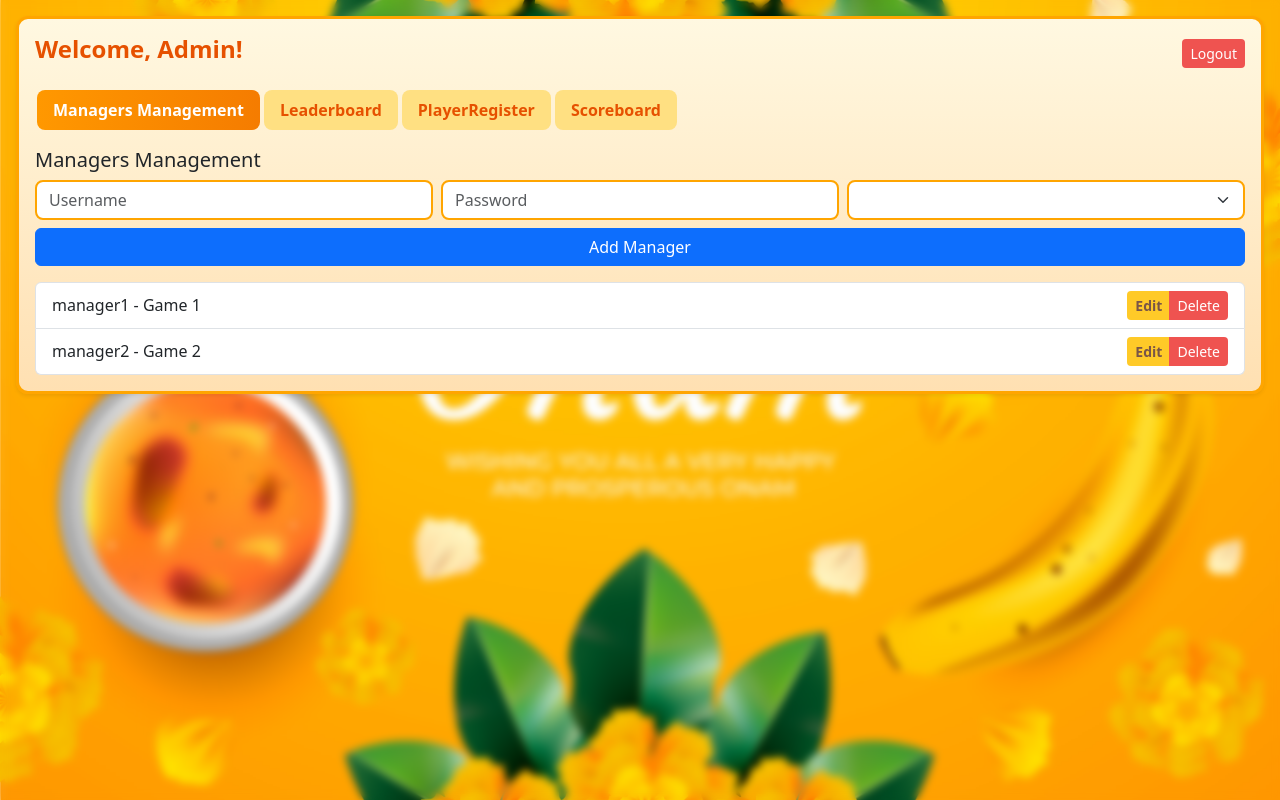
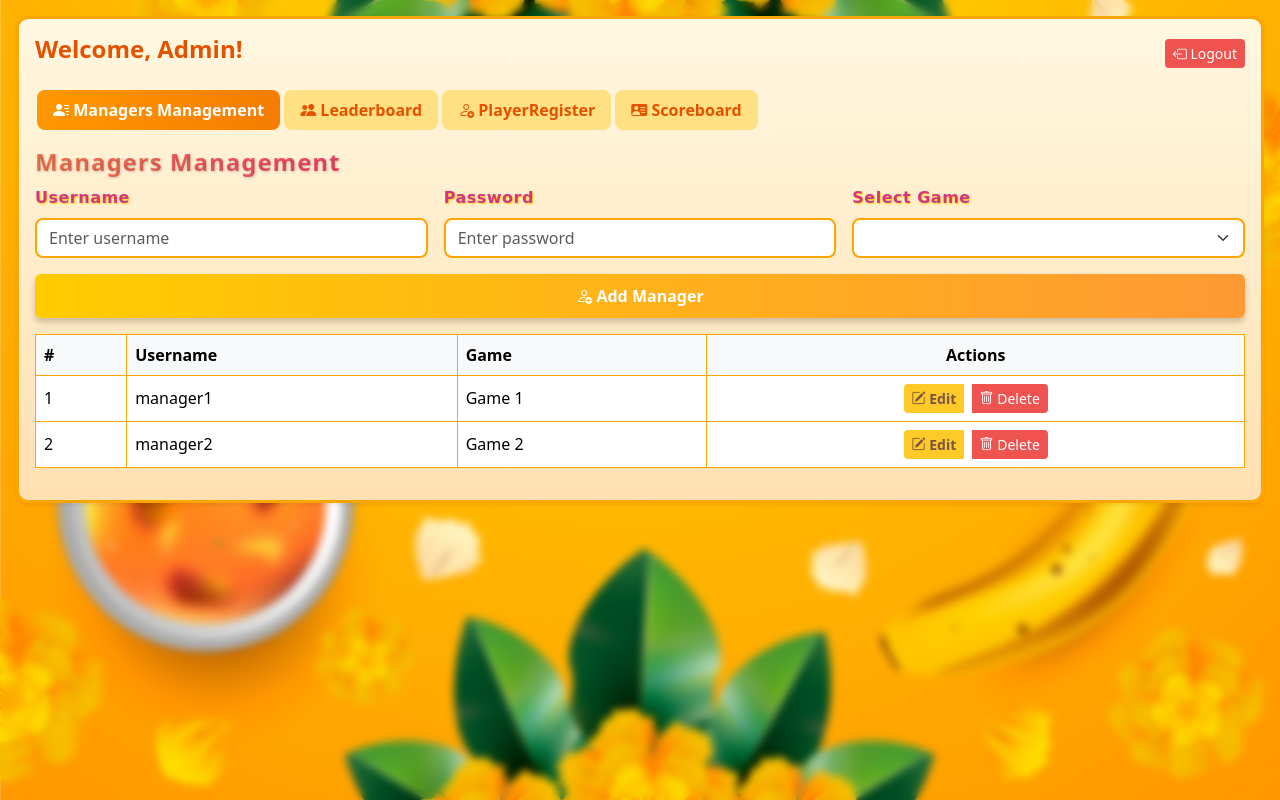
Before and after one commit to jobin4jo/gamedev, an Angular app: page /admin in a window 1280 px wide. Built offline with nearby package versions, Linux system fonts and the light colour scheme.

Commit message:
design_icon_integration

```diff
--- a/angular.json
+++ b/angular.json
@@ -31,7 +31,8 @@
             ],
             "styles": [
               "node_modules/bootstrap/dist/css/bootstrap.min.css",
-              "src/styles.scss"
+              "src/styles.scss",
+              "node_modules/bootstrap-icons/font/bootstrap-icons.css"
             ],
             "scripts": [
                "node_modules/bootstrap/dist/js/bootstrap.bundle.min.js"
--- a/package.json
+++ b/package.json
@@ -20,6 +20,7 @@
     "@angular/router": "^15.2.0",
     "@popperjs/core": "^2.11.8",
     "bootstrap": "^5.3.7",
+    "bootstrap-icons": "^1.13.1",
     "rxjs": "~7.8.0",
     "tslib": "^2.3.0",
     "zone.js": "~0.12.0"
--- a/src/app/Components/admindashboard/admindashboard.component.html
+++ b/src/app/Components/admindashboard/admindashboard.component.html
@@ -2,26 +2,27 @@
     <div class="card festival-card shadow-sm p-3">
         <div class="d-flex justify-content-between align-items-center flex-wrap mb-3">
             <h4>Welcome, Admin!</h4>
-            <button class="btn btn-danger btn-sm" (click)="logout()">Logout</button>
+            <button class="btn btn-danger btn-sm" (click)="logout()"> <i class="bi bi-box-arrow-left"></i>
+                Logout</button>
         </div>
 
         <!-- Navigation Tabs -->
         <ul class="nav nav-pills mb-3 flex-wrap">
-            <li class="nav-item">
-                <a class="nav-link" [class.active]="selectedTab === 'managers'" (click)="selectTab('managers')">Managers
+            <li class="nav-item" style="cursor: pointer;">
+                <a class="nav-link" [class.active]="selectedTab === 'managers'" (click)="selectTab('managers')"> <i
+                        class="bi bi-person-lines-fill"></i> Managers
                     Management</a>
             </li>
+            <li class="nav-item" style="cursor: pointer;">
+                <a class="nav-link" [class.active]="selectedTab === 'leaderboard'" (click)="selectTab('leaderboard')">
+                    <i class="bi bi-people-fill"></i> Leaderboard</a>
+            </li>
+            <li class="nav-item" style="cursor: pointer;">
+                <a class="nav-link" [class.active]="selectedTab === 'playerRegister'"
+                    (click)="selectTab('playerRegister')"> <i class="bi bi-person-add"></i> PlayerRegister</a>
+            </li>
             <li class="nav-item">
-                <a class="nav-link" [class.active]="selectedTab === 'leaderboard'"
-                    (click)="selectTab('leaderboard')">Leaderboard</a>
-            </li>
-             <li class="nav-item">
-                <a class="nav-link" [class.active]="selectedTab === 'playerRegister'"
-                    (click)="selectTab('playerRegister')">PlayerRegister</a>
-            </li>
-                <li class="nav-item">
-                <a class="nav-link"routerLink="/score-board"
-                   >Scoreboard</a>
+                <a class="nav-link" routerLink="/score-board"> <i class="bi bi-person-vcard-fill"></i> Scoreboard</a>
             </li>
         </ul>
 
@@ -33,36 +34,66 @@
 
         <!-- Managers Management -->
         <div *ngIf="selectedTab === 'managers'">
-            <h5>Managers Management</h5>
-            <form class="row g-2 mb-3">
+            <h5 class="festival-heading">Managers Management</h5>
+
+            <form class="row g-3 mb-3">
+                <!-- Username -->
                 <div class="col-12 col-md-4">
-                    <input type="text" class="form-control" placeholder="Username" [(ngModel)]="newManager.username"
-                        name="username">
+                    <label for="username" class="form-label festival-label">Username</label>
+                    <input type="text" id="username" class="form-control" placeholder="Enter username"
+                        [(ngModel)]="newManager.username" name="username">
                 </div>
+
+                <!-- Password -->
                 <div class="col-12 col-md-4">
-                    <input type="password" class="form-control" placeholder="Password" [(ngModel)]="newManager.password"
-                        name="password">
+                    <label for="password" class="form-label festival-label">Password</label>
+                    <input type="password" id="password" class="form-control" placeholder="Enter password"
+                        [(ngModel)]="newManager.password" name="password">
                 </div>
+
+                <!-- Game -->
                 <div class="col-12 col-md-4">
-                    <select class="form-select" [(ngModel)]="newManager.game" name="game">
-                        <option *ngFor="let game of games">{{game}}</option>
+                    <label for="game" class="form-label festival-label">Select Game</label>
+                    <select id="game" class="form-select" [(ngModel)]="newManager.game" name="game">
+                        <option *ngFor="let game of games"  class="festival-option" [value]="game">{{ game }}</option>
                     </select>
                 </div>
+
+                <!-- Submit Button -->
                 <div class="col-12">
-                    <button class="btn btn-primary w-100" (click)="addManager()">Add Manager</button>
+                    <button type="button" class=" btn onam-btn  w-100" (click)="addManager()">
+                        <i class="bi bi-person-add"></i> Add Manager
+                    </button>
                 </div>
             </form>
+            <table class="table table-bordered table-hover align-middle">
+                <thead class="table-light">
+                    <tr>
+                        <th scope="col">#</th>
+                        <th scope="col">Username</th>
+                        <th scope="col">Game</th>
+                        <th scope="col" class="text-center">Actions</th>
+                    </tr>
+                </thead>
+                <tbody>
+                    <tr *ngFor="let m of managers; let i = index">
+                        <td>{{ i + 1 }}</td>
+                        <td>{{ m.username }}</td>
+                        <td>{{ m.game }}</td>
+                        <td class="text-center">
+                            <div class="btn-group">
+                                <button class="btn btn-sm btn-warning">
+                                    <i class="bi bi-pencil-square"></i> Edit
+                                </button> &nbsp;&nbsp;
+                                <button class="btn btn-sm btn-danger">
+                                    <i class="bi bi-trash"></i> Delete
+                                </button>
+                            </div>
+                        </td>
+                    </tr>
+                </tbody>
+            </table>
 
-            <ul class="list-group">
-                <li class="list-group-item d-flex justify-content-between align-items-center flex-wrap"
-                    *ngFor="let m of managers">
-                    {{m.username}} - {{m.game}}
-                    <div class="btn-group">
-                        <button class="btn btn-sm btn-warning">Edit</button>
-                        <button class="btn btn-sm btn-danger">Delete</button>
-                    </div>
-                </li>
-            </ul>
         </div>
 
 
--- a/src/app/Components/admindashboard/admindashboard.component.scss
+++ b/src/app/Components/admindashboard/admindashboard.component.scss
@@ -120,3 +120,19 @@
     width: 100%;
   }
 }
+
+/* styles.css */
+.festival-label {
+  font-weight: 600;                 /* Bold */
+  font-family: "Comic Sans MS", cursive, sans-serif; /* Playful look */
+  color: #d63384;                   /* Festive pink/purple */
+  text-shadow: 1px 1px 2px #ffd700; /* Golden glow */
+  letter-spacing: 0.5px;            /* Slight spacing */
+}
+
+.festival-option {
+  background: #fff7e6;   /* light festive background */
+  color: #d63384;        /* pinkish text */
+  font-weight: 600;
+  padding: 6px;
+}
--- a/src/app/Components/admindashboard/admindashboard.component.ts
+++ b/src/app/Components/admindashboard/admindashboard.component.ts
@@ -15,7 +15,7 @@ export class AdmindashboardComponent {
  selectedTab: string = 'managers';
 
   newManager = { username: '', password: '', game: '' };
-  games = ['Game 1', 'Game 2', 'Game 3'];
+  games = ['Game1', 'Game2', 'Game3', 'Game4', 'Game5'];
 
   managers = [
     { username: 'manager1', game: 'Game 1' },
--- a/src/app/Components/gamemanagerdashboard/gamemanagerdashboard.component.html
+++ b/src/app/Components/gamemanagerdashboard/gamemanagerdashboard.component.html
@@ -17,7 +17,7 @@
     <p class="card-text">
       You manage: <strong>{{ managedGame }}</strong>
     </p>
-    <button class="btn btn-danger btn-sm" routerLink="/">Logout</button>
+    <button class="btn btn-danger btn-sm" routerLink="/"> <i class="bi bi-box-arrow-left"></i> &nbsp;Logout</button>
   </div>
 </div>
 
@@ -39,7 +39,7 @@
             >
         </div>
         <div  class="col-12 col-md-3 d-grid">
-          <button [disabled]="searchTerm.length ==0" class="btn onam-btn" (click)="onSearch()">Search</button>
+          <button [disabled]="searchTerm.length ==0"  class="btn onam-btn" (click)="onSearch()"><i class="bi bi-search"></i> &nbsp; Search</button>
         </div>
       </div>
 
@@ -59,7 +59,7 @@
         <tr *ngFor="let user of searchResults">
           <td>{{ user.name }}</td>
           <td>{{ user.userNumber }}</td>
-          <td><button class="btn btn-primary" (click)="onView(user)">View</button></td>
+          <td><button class="btn onam-btn" (click)="onView(user)"> <i class="bi bi-book"></i> &nbsp;View</button></td>
         </tr>
       </tbody>
     </table>
@@ -101,11 +101,11 @@
     </td>
       <td>
         <button
-        class="btn btn-success btn-sm"
+        class="btn onam-btn btn-sm"
         (click)="updateScore()"
         [disabled]="currentGameScore !== null "
       >
-        Update
+        <i class="bi bi-pencil-square"></i> &nbsp;Update
       </button>
       </td>
 
--- a/src/app/Components/gamemanagerdashboard/gamemanagerdashboard.component.ts
+++ b/src/app/Components/gamemanagerdashboard/gamemanagerdashboard.component.ts
@@ -78,6 +78,7 @@ export class GamemanagerdashboardComponent implements OnInit {
             modalInstance.show();
           }
           this.IsViewTable = false;
+          this.onSearch();
           this.loadingService.hide();
         },
         error: (err: any) => {
--- a/src/app/Components/scoreboard/scoreboard.component.html
+++ b/src/app/Components/scoreboard/scoreboard.component.html
@@ -4,17 +4,17 @@
             <h4 class="loading-bar1">Happy Onam! May your life bloom with joy and prosperity</h4>
             <div class="loading-bar">Welcome to all, Good luck for your games </div>
 
-            <button class="btn btn-danger btn-sm" (click)="onGetUpdate()">Refresh</button>
-            <button class="btn btn-success btn-sm" routerLink="/admin">Back</button>
+            <button class="btn btn-danger btn-sm" (click)="onGetUpdate()"> <i class="bi bi-arrow-clockwise"></i>&nbsp;Refresh</button>
+            <button class="btn btn-success btn-sm" routerLink="/admin"> <i class="bi bi-box-arrow-left"></i> &nbsp;Back</button>
 
         </div>
 
 
         <!-- Users Overview -->
-        <div class="table-responsive">
+        <div class="table-responsive" style="max-height: 650px; overflow-y: auto;">
             <!-- <h5>Users Overview</h5> -->
             <table class="table table-bordered table-striped">
-                <thead class="table-primary">
+                <thead class="table-primary  sticky-header">
                     <tr>
                         <th>Rank</th>
                         <th>Name</th>
--- a/src/app/Components/scoreboard/scoreboard.component.ts
+++ b/src/app/Components/scoreboard/scoreboard.component.ts
@@ -31,8 +31,8 @@ getPlayerDashBoard() {
       // Status logic
       let status = '';
       const onlyZeros = points.every(p => p === 0);           // all 0
-      const noNulls = points.every(p => p !== '-' && p !== 0); // all filled with non-zero
-      const allNullsOrZero = points.every(p => p === '-' || p === 0); // no positive points
+     const noNulls = points.every(p => p !== '-' && p !== null ); // all filled with non-zero
+      const allNullsOrZero = points.every(p => p === '-' ); // no positive points
 
       if (allNullsOrZero) {
         status = 'Not Yet Played';
--- a/src/styles.scss
+++ b/src/styles.scss
@@ -21,3 +21,29 @@ body::before {
   filter: blur(4px);   /* Adjust blur level */
   z-index: -1;         /* Keep it behind content */
 }
+/* styles.css */
+.festival-heading {
+  font-weight: 700;
+  font-size: 1.5rem;
+  background: linear-gradient(90deg, #ff7f50, #ff1493, #ffcc00);
+  -webkit-background-clip: text;
+  -webkit-text-fill-color: transparent;
+  text-shadow: 1px 1px 3px rgba(0,0,0,0.2);
+  letter-spacing: 1px;
+}
+
+.onam-btn {
+    background: linear-gradient(90deg, #ffcc00, #ff9933);
+    border: none;
+    color: #fff;
+    font-weight: bold;
+    padding: 10px 20px;
+    border-radius: 6px;
+    box-shadow: 0 4px 6px rgba(0,0,0,0.2);
+    transition: transform 0.2s ease, box-shadow 0.2s ease;
+}
+
+.onam-btn:hover {
+    transform: translateY(-2px);
+    box-shadow: 0 6px 10px rgba(0,0,0,0.3);
+}
```
Also changed, not shown: 1 other file (tests, documents, lock files or other folders).
